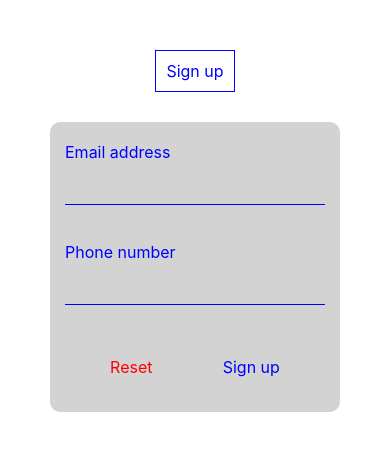
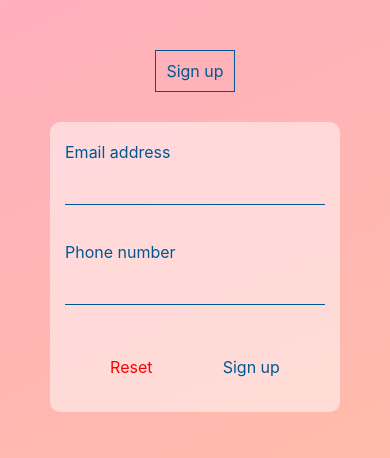
Before and after one commit to yzyly1992/CS5520-Assignment1, a React Native app: screen / in a window 390 px wide. Shown: the top 458 px of the page. Built offline with nearby package versions, Linux system fonts and the light colour scheme.

Commit message:
add linear gradient color background, create js file to store color and gradient value

```diff
--- a/App.js
+++ b/App.js
@@ -12,6 +12,5 @@ export default function App() {
 const styles = StyleSheet.create({
   container: {
     flex: 1,
-    backgroundColor: '#fff',
   },
 });
--- a/components/Button.js
+++ b/components/Button.js
@@ -1,12 +1,13 @@
-import { View, Text, TouchableOpacity } from 'react-native'
+import { Text, TouchableOpacity } from 'react-native'
 import React from 'react'
+import { myColor } from './Color'
 
 export default function Button(props) {
     let border = 0;
-    let color = 'blue';
+    let color = myColor.default;
     const onClick = props.onClick;
-    if (props.color == 'red') {
-        color = 'red'
+    if (props.color == 'danger') {
+        color = myColor.danger;
     }
     if (props.border == 'true') {
         border = 1;
--- a/components/Card.js
+++ b/components/Card.js
@@ -1,4 +1,4 @@
-import { View, Text, StyleSheet } from 'react-native'
+import { View, StyleSheet } from 'react-native'
 import React from 'react'
 
 export default function Card(props) {
@@ -12,7 +12,7 @@ export default function Card(props) {
 const styles = StyleSheet.create({
     container: {
         width: '100%',
-        backgroundColor: '#D3D3D3',
+        backgroundColor: 'rgba(255,255,255,0.5)',
         padding: 15,
         borderRadius: 10,
         marginVertical: 30,
--- /dev/null
+++ b/components/Color.js
@@ -0,0 +1,12 @@
+export const myColor = {
+  danger: 'red',
+  default: '#005792',
+  select: '#00204a',
+  silent: '#383838',
+}
+
+export const myGradient = {
+  starting: ['#ffafbd', '#ffc3a0'],
+  confirm: ['#ddd6f3', '#faaca8'],
+  finish: ['#de6262', '#ffb88c'],
+}
--- a/screens/Confirm.js
+++ b/screens/Confirm.js
@@ -1,11 +1,12 @@
-import { View, Text, StyleSheet, ProgressViewIOSComponent } from 'react-native'
+import { View, Text, StyleSheet, SafeAreaView } from 'react-native'
 import React from 'react'
 import Card from '../components/Card'
 import Button from '../components/Button'
+import { myColor } from '../components/Color'
 
 export default function Confirm(props) {
   return (
-    <View style={styles.container}>
+    <SafeAreaView style={styles.container}>
       <Card>
         <View>
           <Text style={styles.info}>You have entered:</Text>
@@ -14,7 +15,7 @@ export default function Confirm(props) {
           <Text style={styles.info}>Please confirm they are correct.</Text>
         </View>
         <View style={styles.col}>
-          <Button text='Go back' onClick={()=>props.setPage('Startinig')} color='red' />
+          <Button text='Go back' onClick={()=>props.setPage('Startinig')} color='danger' />
           <Button text='Confirm' onClick={()=> {
             props.setFinish(true);
             props.setPage('Finish');
@@ -22,21 +23,21 @@ export default function Confirm(props) {
           <Button text='Finish Later' onClick={()=>props.setPage('Finish')} />
         </View>
       </Card>
-    </View>
+    </SafeAreaView>
   )
 }
 
 const styles = StyleSheet.create({
   container: {
     flex: 1,
-    backgroundColor: '#fff',
     alignItems: 'center',
     justifyContent: 'center',
     margin: 50,
   },
   info: {
-    color: 'purple',
+    color: myColor.select,
     fontSize: 16,
+    margin: 2,
   },
   col: {
     display: 'flex',
--- a/screens/Controller.js
+++ b/screens/Controller.js
@@ -1,31 +1,69 @@
-import { View, Text } from 'react-native'
+import { StyleSheet } from 'react-native'
 import React, {useState} from 'react'
 import Starting from './Starting'
 import Confirm from './Confirm'
 import Finish from './Finish'
+import { LinearGradient } from 'expo-linear-gradient';
+import { myGradient } from '../components/Color'
 
 export default function Controller() {
     const [page, setPage] = useState('Starting');
     const [email, setEmail] = useState();
     const [cell, setCell] = useState();
     const [finish, setFinish] = useState(false);
+    const [emailValidInfo, setEmailValidInfo] = useState(0);
+    const [cellValidInfo, setCellValidInfo] = useState(0);
 
     switch (page) {
         case 'Starting':
             return (
-                <Starting email={email} cell={cell} setPage={setPage} setEmail={setEmail} setCell={setCell} />
+                <LinearGradient
+                    colors={myGradient.starting}
+                    style={styles.container}
+                    start={{ x: 0, y: 0 }}
+                    end={{ x: 1, y: 1 }}
+                >
+                    <Starting email={email} cell={cell} setPage={setPage} setEmail={setEmail} setCell={setCell} emailValidInfo={emailValidInfo} setEmailValidInfo={setEmailValidInfo} cellValidInfo={cellValidInfo} setCellValidInfo={setCellValidInfo} />
+                </LinearGradient>
             )
         case 'Confirm':
             return (
-                <Confirm email={email} cell={cell} setPage={setPage} setFinish={setFinish} />
+                <LinearGradient
+                colors={myGradient.confirm}
+                style={styles.container}
+                start={{ x: 0, y: 0 }}
+                end={{ x: 1, y: 1 }}
+                >
+                    <Confirm email={email} cell={cell} setPage={setPage} setFinish={setFinish} />
+                </LinearGradient>
             )
         case 'Finish':
             return (
-                <Finish cell={cell} finish={finish} setPage={setPage} setFinish={setFinish} setEmail={setEmail} setCell={setCell} />
+                <LinearGradient
+                colors={myGradient.finish}
+                style={styles.container}
+                start={{ x: 0, y: 0 }}
+                end={{ x: 1, y: 1 }}
+                >
+                    <Finish cell={cell} finish={finish} setPage={setPage} setFinish={setFinish} setEmail={setEmail} setCell={setCell} setEmailValidInfo={setEmailValidInfo} setCellValidInfo={setCellValidInfo}/>
+                </LinearGradient>
             )
         default:
             return (
-                <Starting email={email} cell={cell} setPage={setPage} setEmail={setEmail} setCell={setCell} />
+            <LinearGradient
+                colors={myGradient.starting}
+                style={styles.container}
+                start={{ x: 0, y: 0 }}
+                end={{ x: 1, y: 1 }}
+            >
+                <Starting email={email} cell={cell} setPage={setPage} setEmail={setEmail} setCell={setCell} emailValidInfo={emailValidInfo} setEmailValidInfo={setEmailValidInfo} cellValidInfo={cellValidInfo} setCellValidInfo={setCellValidInfo} />
+            </LinearGradient>
             )
     }
 }
+
+const styles = StyleSheet.create({
+    container: {
+      flex: 1,
+    },
+})
--- a/screens/Finish.js
+++ b/screens/Finish.js
@@ -1,7 +1,8 @@
-import { View, Text, Image, StyleSheet } from 'react-native'
+import { View, Text, Image, StyleSheet, SafeAreaView } from 'react-native'
 import React from 'react'
 import Card from '../components/Card'
-import Button from '../components/Button';
+import Button from '../components/Button'
+import { myColor } from '../components/Color'
 
 export default function Finish(props) {
   let link = "https://picsum.photos/id/" + props.cell.slice(-1) + "/100/100";
@@ -11,12 +12,14 @@ export default function Finish(props) {
     props.setCell();
     props.setFinish(false);
     props.setPage('Starting');
+    props.setEmailValidInfo(0);
+    props.setCellValidInfo(0);
   }
 
   switch (props.finish) {
     case true:
       return (
-        <View style={styles.container}>
+        <SafeAreaView style={styles.container}>
           <Card>
           <View style={styles.col}>
             <Text style={styles.info}>Thank you for signing up. Here's a picture for you (based on the last digit of your phone number).</Text>
@@ -27,11 +30,11 @@ export default function Finish(props) {
           </View>
           </Card>
           <Button text="Start Again" onClick={StartOver} />
-        </View>
+        </SafeAreaView>
       )
     case false:
       return (
-        <View style={styles.container}>
+        <SafeAreaView style={styles.container}>
           <Card>
             <View style={styles.col}>
               <Text style={styles.info}>Sorry to see you go.</Text>
@@ -42,7 +45,7 @@ export default function Finish(props) {
             </View>
           </Card>
           <Button text="Start Again" onClick={StartOver} />
-        </View>
+        </SafeAreaView>
       )
   }
 }
@@ -50,13 +53,12 @@ export default function Finish(props) {
 const styles = StyleSheet.create({
   container: {
     flex: 1,
-    backgroundColor: '#fff',
     alignItems: 'center',
     justifyContent: 'flex-start',
     margin: 50,
   },
   info: {
-    color: 'purple',
+    color: myColor.select,
     fontSize: 16,
   },
   img: {
--- a/screens/Starting.js
+++ b/screens/Starting.js
@@ -1,50 +1,51 @@
-import { View, Text, TextInput, StyleSheet } from 'react-native'
-import React, {useState} from 'react'
+import { View, Text, TextInput, StyleSheet, SafeAreaView } from 'react-native'
+import React from 'react'
 import Button from '../components/Button'
 import Card from '../components/Card'
+import { myColor } from '../components/Color'
 
 export default function Starting(props) {
-  const [emailValidInfo, setEmailValidInfo] = useState(0);
-  const [cellValidInfo, setCellValidInfo] = useState(0);
 
   function Reset() {
     props.setEmail();
     props.setCell();
-    setEmailValidInfo(1);
-    setCellValidInfo(1);
+    props.setEmailValidInfo(0);
+    props.setCellValidInfo(0);
   }
 
   function SignUp() {
-    if (emailValidInfo === 0 && cellValidInfo === 0) {
-      props.setEmail(props.email);
-      props.setCell(props.cell);
+    let boolEmail = ValidEmail();
+    let boolCell = ValidCell();
+    if (boolEmail && boolCell) {
       props.setPage('Confirm');
     }
   }
 
-  function ValidEmail(changedText) {
-    props.setEmail(changedText);
+  function ValidEmail() {
     let validRegex = /^\w+([\.-]?\w+)*@\w+([\.-]?\w+)*(\.\w\w+)+$/;
-    if (validRegex.test(changedText) === false) {
-      setEmailValidInfo(1);
+    if (validRegex.test(props.email) === false) {
+      props.setEmailValidInfo(1);
+      return false;
     } else {
-      setEmailValidInfo(0);
+      props.setEmailValidInfo(0);
+      return true;
     }
   }
 
-  function ValidCell(changedText) {
-    props.setCell(changedText);
+  function ValidCell() {
     let validRegex = /^\(?(\d{3})\)?[- ]?(\d{3})[- ]?(\d{4})$/;
-    if (validRegex.test(changedText) === false) {
-      setCellValidInfo(1);
+    if (validRegex.test(props.cell) === false) {
+      props.setCellValidInfo(1);
+      return false;
     } else {
-      setCellValidInfo(0);
+      props.setCellValidInfo(0);
+      return true;
     }
   }
 
   return (
-    <View style={styles.container}>
-      <Button text='Sign up' border='true' color='blue' />
+    <SafeAreaView style={styles.container}>
+      <Button text='Sign up' border='true' />
       <Card>
         <Text style={styles.title}>Email address</Text>
         <TextInput
@@ -52,29 +53,36 @@ export default function Starting(props) {
           value={props.email}
           autoCapitalize={'none'}
           keyboardType={'default'}
-          onChangeText={ValidEmail}
+          onChangeText={(changedText)=>{
+            props.setEmail(changedText);
+            props.setEmailValidInfo(0);
+            props.setCellValidInfo(0);
+          }}
            />
-        <Text style={[styles.warning, {opacity:emailValidInfo}]}>Please enter a valid email</Text>
+        <Text style={[styles.warning, {opacity:props.emailValidInfo}]}>Please enter a valid email</Text>
         <Text style={styles.title}>Phone number</Text>
         <TextInput
           style={styles.input}
           value={props.cell}
           autoCapitalize={'none'}
-          onChangeText={ValidCell} />
-        <Text style={[styles.warning, {opacity:cellValidInfo}]}>Please enter a valid phone number</Text>
+          onChangeText={(changedText)=>{
+            props.setCell(changedText);
+            props.setEmailValidInfo(0);
+            props.setCellValidInfo(0);
+          }} />
+        <Text style={[styles.warning, {opacity:props.cellValidInfo}]}>Please enter a valid phone number</Text>
         <View style={styles.inline}>
-            <Button text='Reset' color='red' onClick={Reset} />
+            <Button text='Reset' color='danger' onClick={Reset} />
             <Button text='Sign up' onClick={SignUp} />
         </View>
       </Card>
-    </View>
+    </SafeAreaView>
   )
 }
 
 const styles = StyleSheet.create({
     container: {
       flex: 1,
-      backgroundColor: '#fff',
       alignItems: 'center',
       justifyContent: 'flex-start',
       margin: 50,
@@ -85,16 +93,17 @@ const styles = StyleSheet.create({
       fontWeight: 'bold',
       padding: 10,
       textAlign: 'center',
-      color: 'blue',
-      borderBottomColor: 'blue',
+      color: myColor.default,
+      borderBottomColor: myColor.default,
     },
     warning: {
       fontSize: 14,
       marginBottom: 15,
+      color: myColor.silent,
     },
     title: {
       fontSize: 16,
-      color: 'blue',
+      color: myColor.default,
       marginVertical: 5,
     },
     inline: {
```
